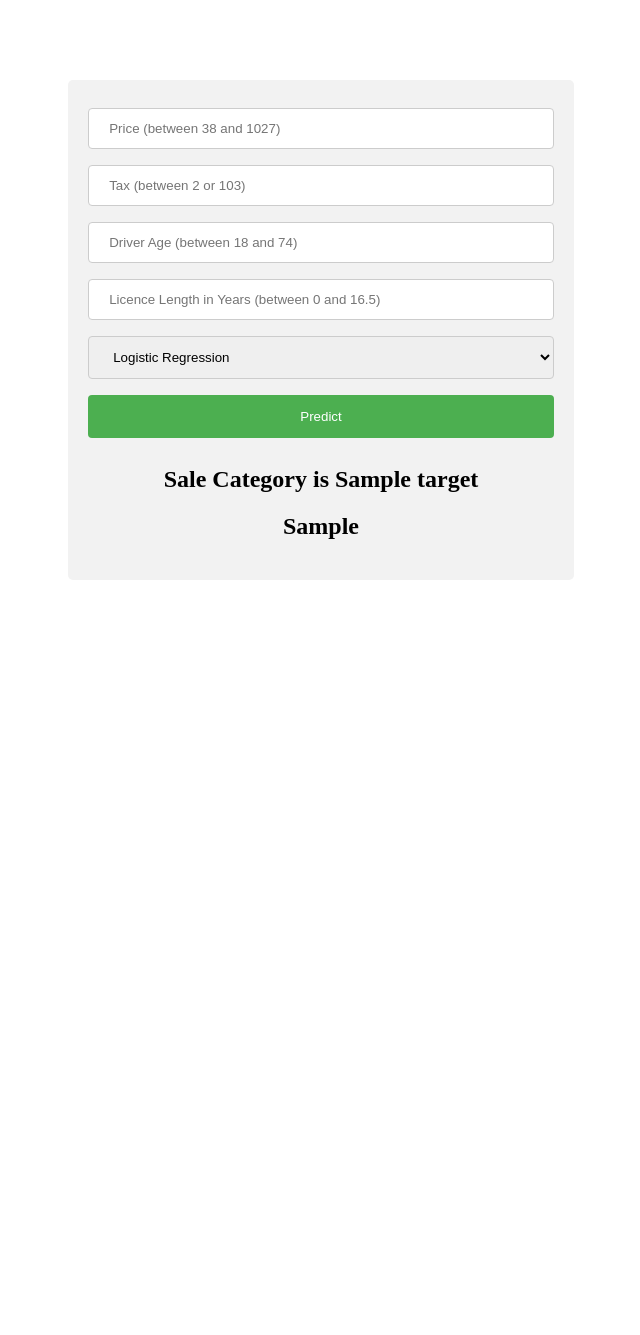
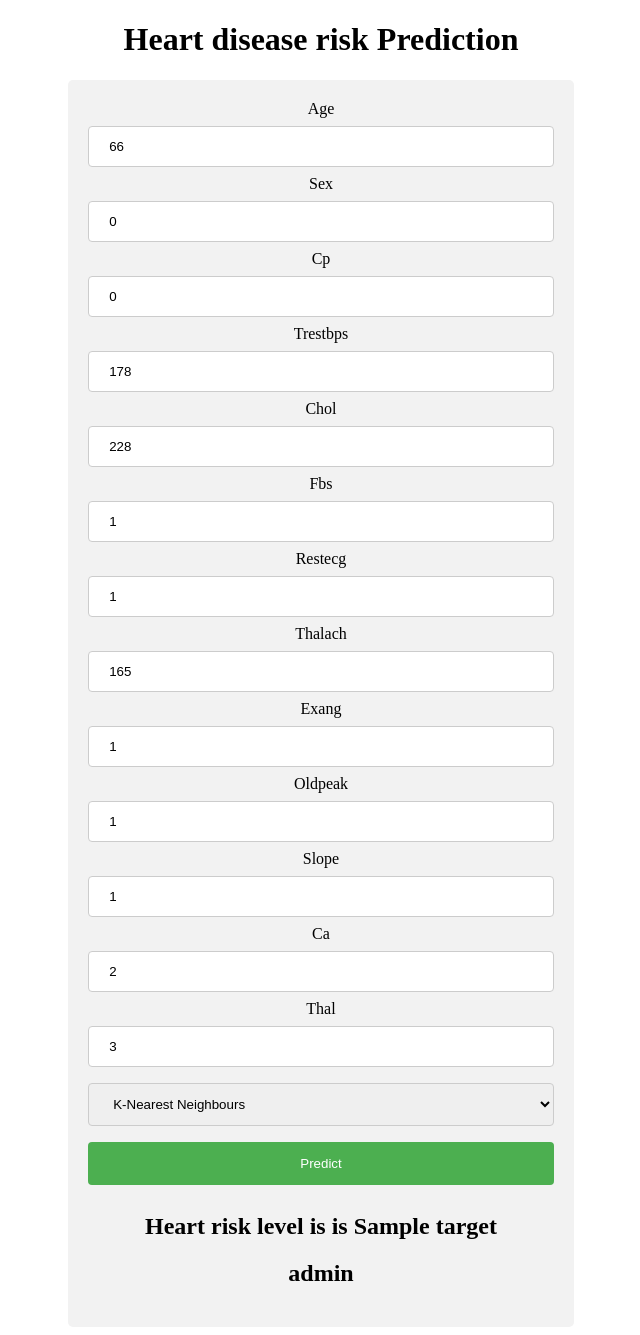
Before and after one commit to BlinkovYevhenGit/lab10-deployment-part2, a Flask app: template templates/home.html in a window 1280 px wide. Shown: the whole page, without its empty margins (319-959 px from the left). Before the commit the page ends 580 px from the top, so only its background shows below. Run offline with Flask 2, Linux system fonts and the light colour scheme; the template is opened without the code that fills it: most values are stand-ins (such as "Sample title", 1, 10 or a date in 2020); parts of the project's set-up code (start-up, migrations or seed data) failed here and were passed over.

Commit message:
final_fix

```diff
--- a/app.py
+++ b/app.py
@@ -1,33 +1,37 @@
 #This is Heroku Deployment Lectre
+
 from flask import Flask, request, render_template
+from sklearn import tree
+from sklearn.svm import SVC
+from sklearn.neighbors import KNeighborsClassifier
 import os
-import pickle
+import joblib
 
 print("Test")
 print("Test 2")
 print(os.getcwd())
 path = os.getcwd()
 
-with open('Models/logistic_model.pkl', 'rb') as f:
-    logistic = pickle.load(f)
+with open('Models/knn_model.pkl', 'rb') as f:
+    logistic = joblib.load(f)
 
-with open('Models/RF_model.pkl', 'rb') as f:
-    randomforest = pickle.load(f)
+with open('Models/dtc_model.pkl', 'rb') as f:
+    randomforest = joblib.load(f)
 
-with open('Models/svm_clf_model.pkl', 'rb') as f:
-    svm_model = pickle.load(f)
+with open('Models/svm_rbf_model.pkl', 'rb') as f:
+    svm_model = joblib.load(f)
 
 
-def get_predictions(price, Tax, Driver_Age, Licence_Length_Years, req_model):
-    mylist = [Driver_Age, Tax, price, Licence_Length_Years]
+def get_predictions(age, sex, cp, trestbps, chol, fbs, restecg, thalach,exang, oldpeak, slope, ca, thal, req_model):
+    mylist = [age, sex, cp, trestbps, chol, fbs, restecg, thalach,exang, oldpeak, slope, ca, thal]
     mylist = [float(i) for i in mylist]
     vals = [mylist]
 
-    if req_model == 'Logistic':
+    if req_model == 'KNN':
         #print(req_model)
         return logistic.predict(vals)[0]
 
-    elif req_model == 'RandomForest':
+    elif req_model == 'DecisionTree':
         #print(req_model)
         return randomforest.predict(vals)[0]
 
@@ -49,20 +53,36 @@ def homepage():
 @app.route('/', methods=['POST', 'GET'])
 def my_form_post():
     if request.method == 'POST':
-        price = request.form['price']
-        Tax = request.form['Tax']
-        Driver_Age = request.form['Driver_Age']
-        Licence_Length_Years = request.form['Licence_Length_Years']
+        age = request.form['age']
+        sex = request.form['sex']
+        cp= request.form['cp']
+        trestbps= request.form['trestbps']
+        chol= request.form['chol']
+        fbs= request.form['fbs']
+        restecg= request.form['restecg']
+        thalach= request.form['thalach']
+        exang= request.form['exang']
+        oldpeak= request.form['oldpeak']
+        slope= request.form['slope']
+        ca= request.form['ca']
+        thal= request.form['thal']
         req_model = request.form['req_model']
 
-        target = get_predictions(price, Tax, Driver_Age, Licence_Length_Years, req_model)
+        target = get_predictions(age, sex, cp, trestbps, chol, fbs, restecg, thalach,exang, oldpeak, slope, ca, thal, req_model)
+        risk_level=0
+        if target==0:
+            risk_level = 'No heart disease'
+        if target == 1:
+            risk_level = 'Low risk of a heart disease'
+        if target==2:
+            risk_level = 'Average risk of a heart disease'
+        if target == 3:
+            risk_level = 'High risk of a heart disease'
+        if target==4:
+            risk_level = 'Extreme risk of a heart disease'
+            # risk_level = 'Impossible to determine the risk of a heart disease'
 
-        if target==1:
-            sale_making = 'Customer is likely to buy the insurance'
-        else:
-            sale_making = 'Customer is unlikely to buy the insurance'
-
-        return render_template('home.html', target = target, sale_making = sale_making)
+        return render_template('home.html', target = target, risk_level = risk_level)
     else:
         return render_template('home.html')
 
--- a/templates/home.html
+++ b/templates/home.html
@@ -37,7 +37,7 @@ div {
 
 
 <body>
-<center><h1><font color="white">Insurance Prediction</h1></center>
+<center><h1><font color="black">Heart disease risk Prediction</font> </h1></center>
 <h2>     </h2>
 
 <div align="center" style="margin-right: 30%;
@@ -45,21 +45,49 @@ div {
 
   <form method="POST">
   <form action="/action_page.php">
-    <label for="price"></label>
-    <input type="number" id="price" name="price" placeholder="Price (between 38 and 1027)" min="38" max="1027" step="0.1" required size="35">
 
-    <label for="Tax"></label>
-    <input type="number" id="Tax" name="Tax" placeholder="Tax (between 2 or 103)" min="2" max="103" step="0.1" required size="35">
+    <label for="age">Age</label>
+    <input type="number" id="age" name="age" placeholder="age (between 38 and 1027)" value="66" step="0.1" required size="35">
 
-    <label for="Driver_Age"></label>
-    <input type="number" id="Driver_Age" name="Driver_Age" placeholder="Driver Age (between 18 and 74)" min="18" max="74" required>
+    <label for="sex">Sex</label>
+    <input type="number" id="sex" name="sex" placeholder="sex (between 2 or 103)" value="0" step="0.1" required size="35">
 
-    <label for="Licence_Length_Years"></label>
-    <input type="number" id="Licence_Length_Years" name="Licence_Length_Years" placeholder="Licence Length in Years (between 0 and 16.5)" min="-0.3" max="16.5" step="0.1" required>
+    <label for="cp">Cp</label>
+    <input type="number" id="cp" name="cp" placeholder="cp (between 18 and 74)" value="0" required>
+
+    <label for="trestbps">Trestbps</label>
+    <input type="number" id="trestbps" name="trestbps" placeholder="trestbps (between 0 and 16.5)" value="178" step="0.1" required>
+
+    <label for="chol">Chol</label>
+    <input type="number" id="chol" name="chol" placeholder="chol (between 18 and 74)" value="228" required>
+
+    <label for="fbs">Fbs</label>
+    <input type="number" id="fbs" name="fbs" placeholder="fbs (between 18 and 74)" value="1" required>
+
+    <label for="restecg">Restecg</label>
+    <input type="number" id="restecg" name="restecg" placeholder="restecg (between 18 and 74)" value="1" required>
+
+    <label for="thalach">Thalach</label>
+    <input type="number" id="thalach" name="thalach" placeholder="thalach (between 18 and 74)" value="165" required>
+
+    <label for="exang">Exang</label>
+    <input type="number" id="exang" name="exang" placeholder="exang (between 18 and 74)" value="1" required>
+
+    <label for="oldpeak">Oldpeak</label>
+    <input type="number" id="oldpeak" name="oldpeak" placeholder="oldpeak (between 18 and 74)" value="1" required>
+
+    <label for="slope">Slope</label>
+    <input type="number" id="slope" name="slope" placeholder="slope (between 18 and 74)" value="1" required>
+
+    <label for="ca">Ca</label>
+    <input type="number" id="ca" name="ca" placeholder="ca (between 18 and 74)" value="2" required>
+
+    <label for="thal">Thal</label>
+    <input type="number" id="thal" name="thal" placeholder="thal (between 18 and 74)" value="3" required>
 
     <select name="req_model">
-    <option value="Logistic">Logistic Regression</option>
-    <option value="RandomForest">Random Forest</option>
+    <option value="KNN">K-Nearest Neighbours</option>
+    <option value="DecisionTree">Decision Tree</option>
     <option value="SVM">SVM</option>
   </select>
 
@@ -69,8 +97,8 @@ div {
 </form>
 
 <form method="GET">
-    <center><h2><font color="Black"> Sale Category is {{ target}}</h2></center>
-    <center><h2><font color="Black"> {{ sale_making}}</h2></center>
+  <center><h2><font color="Black"> Heart risk level is is {{ target}}</font></h2></center>
+  <center><h2><font color="Black"> {{ risk_level}}</font></h2></center>
 </form>
 
 
```
Also changed, not shown: requirements.txt (+1 -9 lines).
